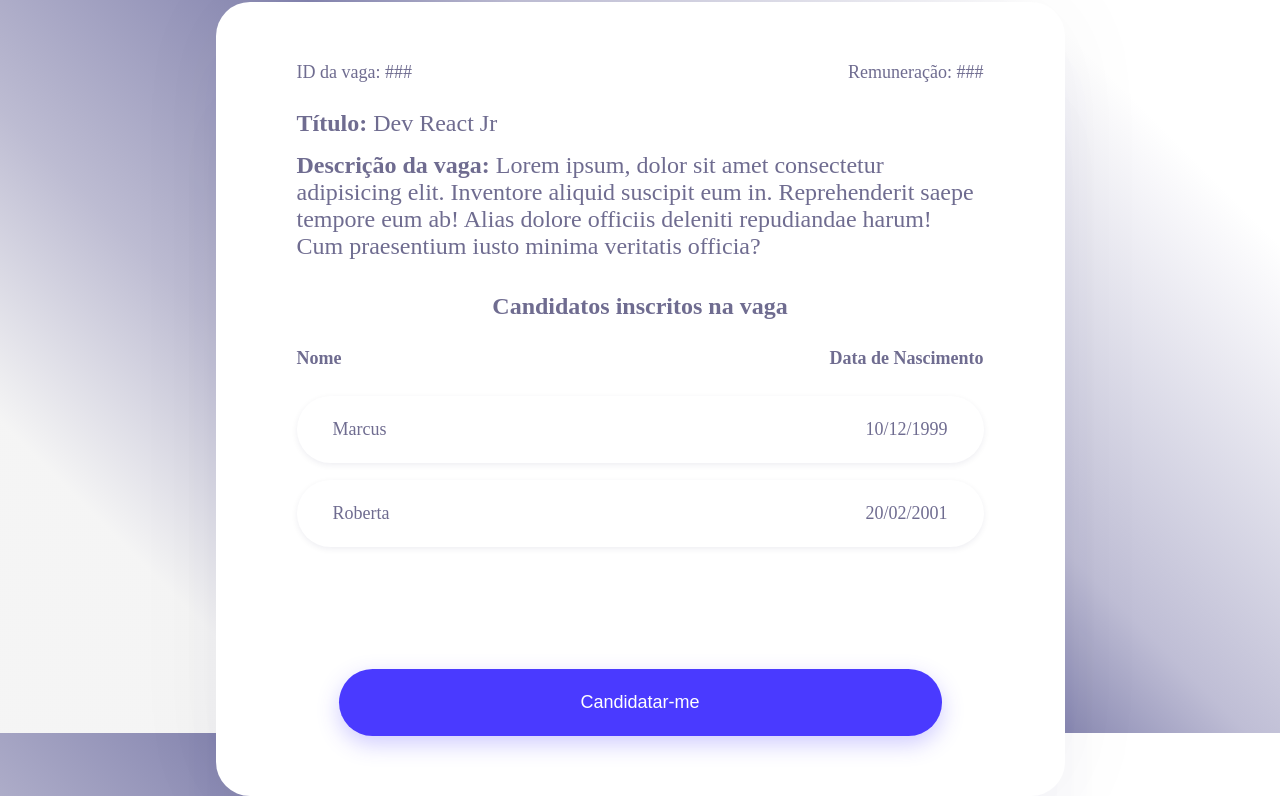
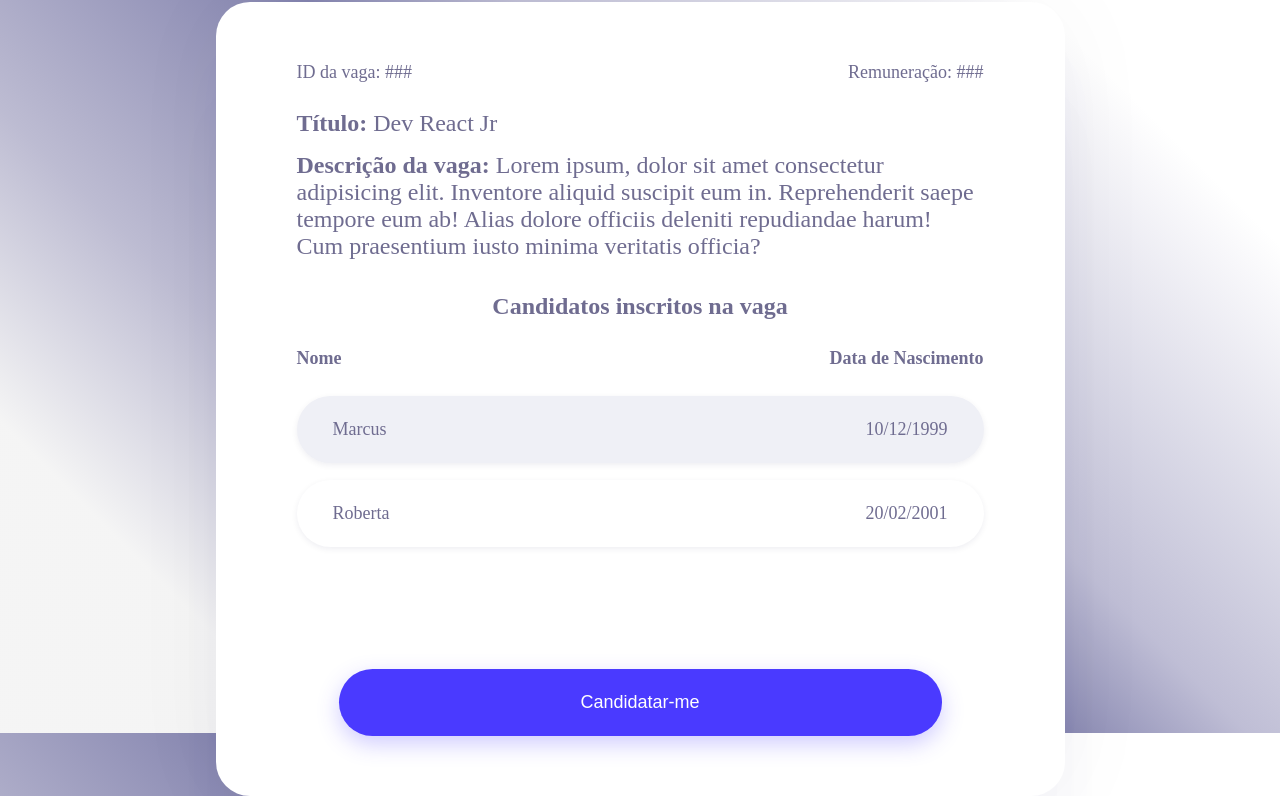
Before and after one commit to kevinaryeldev/vemser-trabalho-final-javascript, a plain HTML site: page pages/nao-cadastrado/index.html in a window 1280 px wide. In both pictures the pointer is over the element 640 px from the left and 496 px from the top of the page. Shown: the part 67-863 px from the top of the page. Drawn offline with Linux system fonts and the light colour scheme.

Commit message:
estilizando

```diff
--- a/css/nao-cadastrado.css
+++ b/css/nao-cadastrado.css
@@ -86,6 +86,11 @@ body{
     margin-bottom: 17px;
 }
 
+.container-nao-cadastrado .card:hover{
+    cursor: pointer;
+    background-color: #EFF0F6;
+}
+
 
 .container-nao-cadastrado button{
     display: flex;
```
